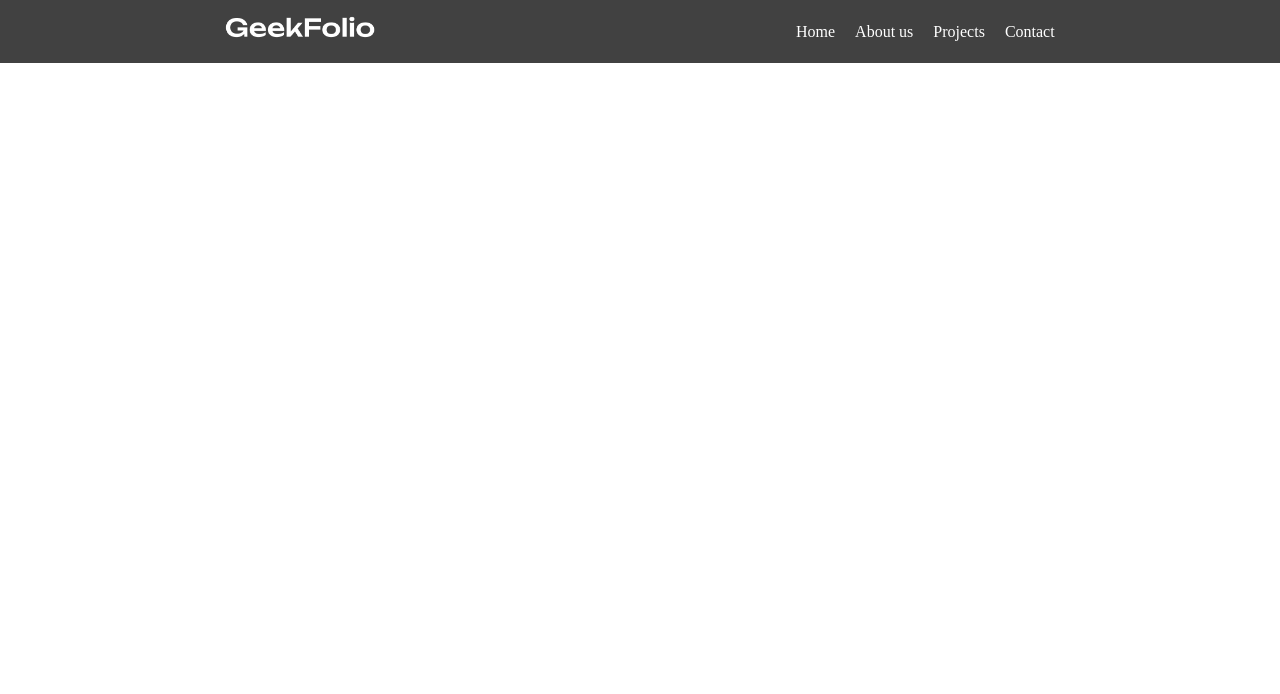
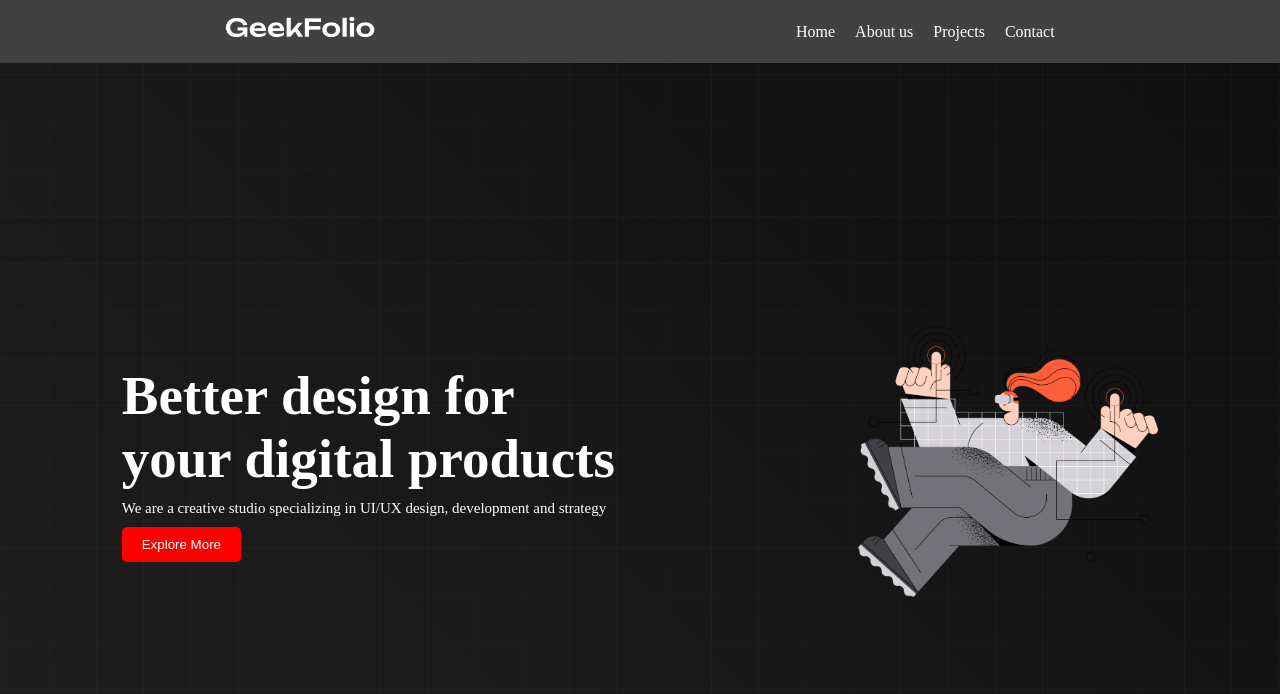
Before and after one commit to Maasuuum/digital-product-ui, a plain HTML site: page index.html in a window 1280 px wide. Drawn offline with Linux system fonts and the light colour scheme.

Commit message:
banner section added

```diff
--- a/design/style.css
+++ b/design/style.css
@@ -28,3 +28,40 @@
 .item:hover{
     color: rgb(196, 29, 29)
 }
+
+/* banner styles */
+.banner-container{
+    background-image: url("../design/images/background.png"), linear-gradient(45deg, #201f1f, #0f0f0f);
+    background-position: center;
+    background-size: cover;
+    background-repeat: no-repeat;
+    color: white;
+    display: flex;
+    align-items: center;
+    justify-content: space-around;
+    height: 100vh;
+}
+.b-header{
+    font-size: 55px;
+    font-weight: bold;
+}
+.b-desc{
+    font-size: 15px;
+    margin-top: 10px;
+    margin-bottom: 10px;
+}
+.btn-primary{
+    padding: 10px 20px;
+    background-color: red;
+    color: white;
+    border: none;
+    border-radius: 5px;
+    cursor: pointer;
+}
+.btn-primary:hover{
+    color: rgb(75, 46, 103);
+}
+
+.banner-img{
+    width: 300px;
+}
--- a/index.html
+++ b/index.html
@@ -21,6 +21,18 @@
             </div>
         </div>
       </nav>
+      <section>
+        <div class="banner-container">
+            <div class="banner-right">
+                <h2 class="b-header">Better design for <br> your digital products</h2>
+                <p class="b-desc">We are a creative studio specializing in UI/UX design, development and strategy</p>
+                <button class="btn-primary">Explore More</button>
+            </div>
+            <div class="banner-left">
+                <img class="banner-img" src="design/images/banner.png" alt="">
+            </div>
+          </div>
+      </section>
     </header>
     <main></main>
     <footer></footer>
```
